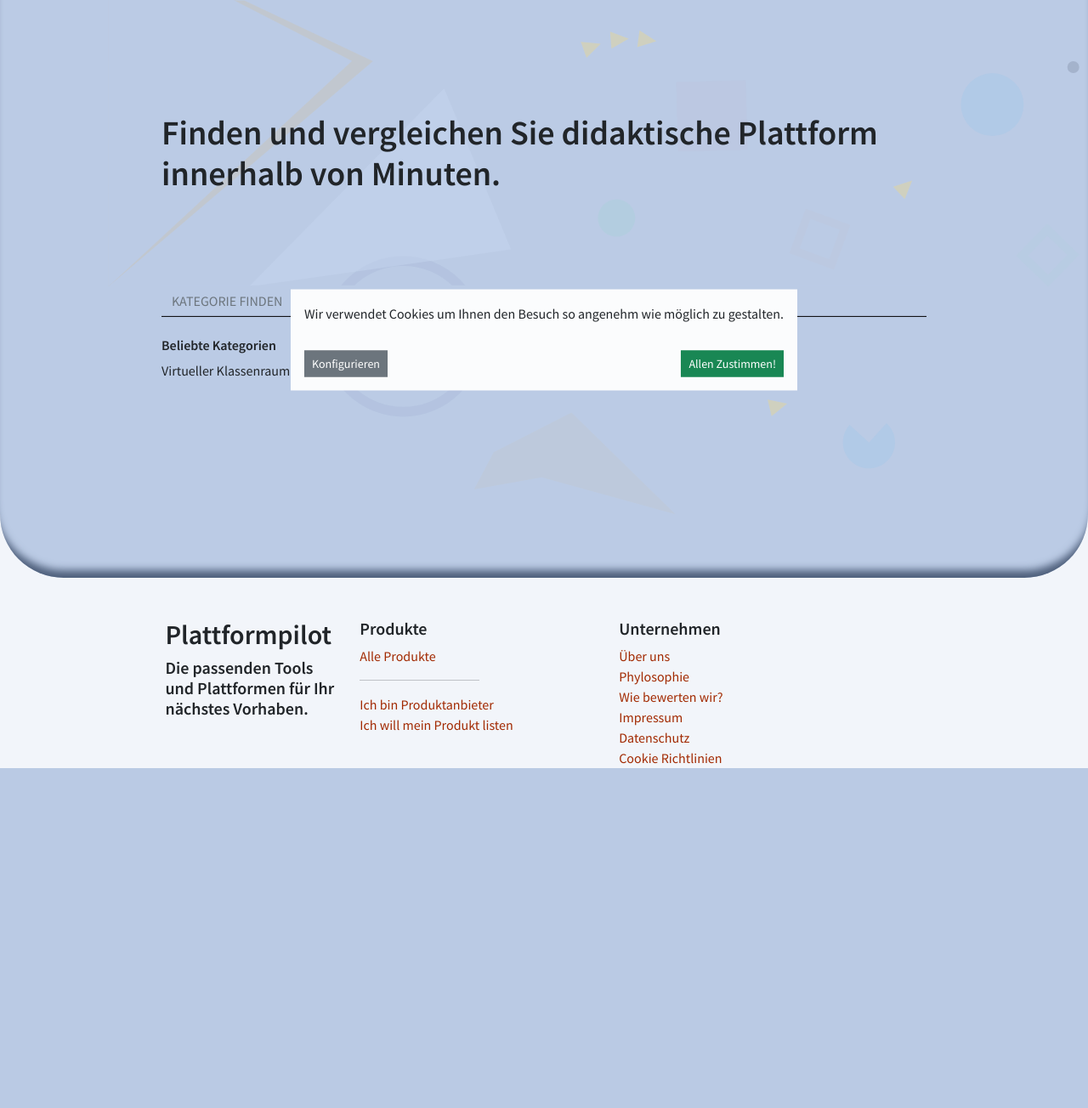
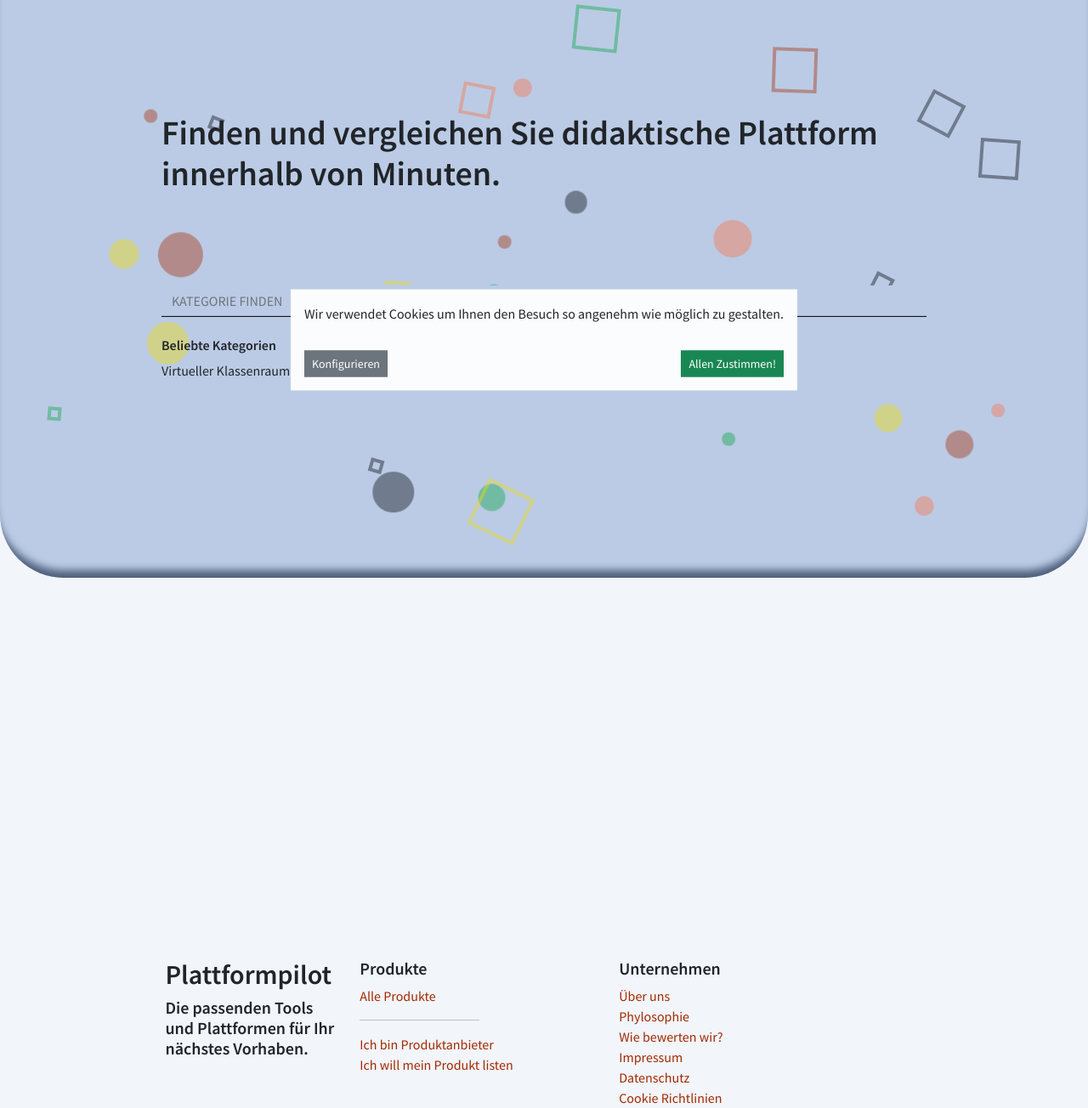
Before and after one commit to ViLuWi/Plattformpilot, a Django app: page / in a window 1280 px wide. Shown: the whole page at 85% size. Before the commit the page ends 904 px from the top, so only its background shows below. Run offline with Django 3.2, Linux system fonts and the light colour scheme; data comes from the database, SQL or seed files in the repository; some libraries are stand-ins or nearby versions.

Commit message:
add particles to index.html

```diff
--- a/plattform_pilot/static/css/core/index.css
+++ b/plattform_pilot/static/css/core/index.css
@@ -11,11 +11,9 @@
     background-attachment: fixed;
 }
 
-.top__wrapper .top-bg-image svg {
-    position: absolute;
-    height: 100%;
-    left: -900px;
-    opacity: .3;
+.top__wrapper .top-bg-image {
+    width: 90vw;
+    margin: 0 auto;
 }
 
 .top__wrapper .top-content, .ui-menu {
@@ -25,6 +23,7 @@
 
 .top__wrapper h1 {
     top: -100px;
+    z-index: 5;
 }
 
 .top__wrapper #search {
@@ -58,6 +57,16 @@
     transition: .3s;
 }
 
+.ball {
+    position: absolute;
+    opacity: 0.4;
+}
+
+#form {
+    position: relative;
+    z-index: 2;
+}
+
 @media screen and (max-width: 768px) {
     .top__wrapper {
         border-bottom-left-radius: 45px;
@@ -68,9 +77,18 @@
         width: 100%;
     }
 
-    .top__wrapper .top-bg-image svg {
-        left: -1100px;
-    }
 }
 
 /* #/top wrapper */
+
+
+/* main wrapper */
+
+.main__wrapper {
+    z-index: 2;
+    height: 400px;
+    width: 100%;
+    background: var(--bg-color);
+}
+
+/* #/main wrapper */
--- a/plattform_pilot/templates/core/index.html
+++ b/plattform_pilot/templates/core/index.html
@@ -20,8 +20,8 @@
 
 {% block content %}
     <div class="top__wrapper">
-        <div class="top-bg-image">
-            {% include '_includes/core/index-bg.svg' %}
+        <div class="top-bg-image" id="top__particles">
+            {#            {% include '_includes/core/index-bg.svg' %}#}
         </div>
         <div class="position-absolute top-50 start-50 translate-middle top-content">
             <h1 class="position-relative">Finden und vergleichen Sie didaktische Plattform innerhalb von Minuten.</h1>
@@ -42,7 +42,7 @@
             </form>
         </div>
     </div>
-
+    <div class="position-relative main__wrapper"></div>
 {% endblock %}
 
 {% block custom-js %}
@@ -63,5 +63,63 @@
                 }
             });
         });
+
+        // random particles in start screen
+        const colors = ["var(--success)", "var(--warning)", "var(--danger)", "var(--dark)", 'var(--orange)'];
+        const shapes = ['100%', '0%']
+        const numBalls = 30;
+        const balls = [];
+
+        for (let i = 0; i < numBalls; i++) {
+            let ball = document.createElement("div");
+            ball.classList.add("ball");
+            ball.style.left = `${Math.floor(Math.random() * 100)}%`;
+            ball.style.top = `${Math.floor(Math.random() * 70)}vh`;
+            ball.style.transform = `scale(${Math.random()})`;
+            ball.style.minWidth = `1em`;
+            ball.style.minHeight = `1em`;
+            ball.style.width = `${Math.random() * 4}em`;
+            ball.style.height = ball.style.width;
+            ball.style.borderRadius = shapes[Math.floor(Math.random() * shapes.length)]
+
+            function checkShape() {
+                if (ball.style.borderRadius === '0%') {
+                    ball.style.border = "4px solid " + colors[Math.floor(Math.random() * colors.length)];
+                    ball.style.rotate = `${Math.floor(Math.random() * 30)}deg`
+                } else {
+                    ball.style.background = colors[Math.floor(Math.random() * colors.length)];
+                }
+            }
+            checkShape()
+            ball.addEventListener('click', () => {
+                checkShape()
+            })
+
+            balls.push(ball);
+            document.getElementById('top__particles').append(ball);
+        }
+
+        // Keyframes
+        balls.forEach((el, i, ra) => {
+            let to = {
+                x: Math.random() * (i % 2 === 0 ? -11 : 11),
+                y: Math.random() * 10
+            };
+
+            let anim = el.animate(
+                [
+                    {transform: "translate(0, 0)"},
+                    {transform: `translate(${to.x}rem, ${to.y}rem)`}
+                ],
+                {
+                    duration: (Math.random() + 1) * 4000, // random duration
+                    direction: "alternate",
+                    fill: "both",
+                    iterations: Infinity,
+                    easing: "ease-in-out"
+                }
+            );
+        });
+
     </script>
 {% endblock %}
```
